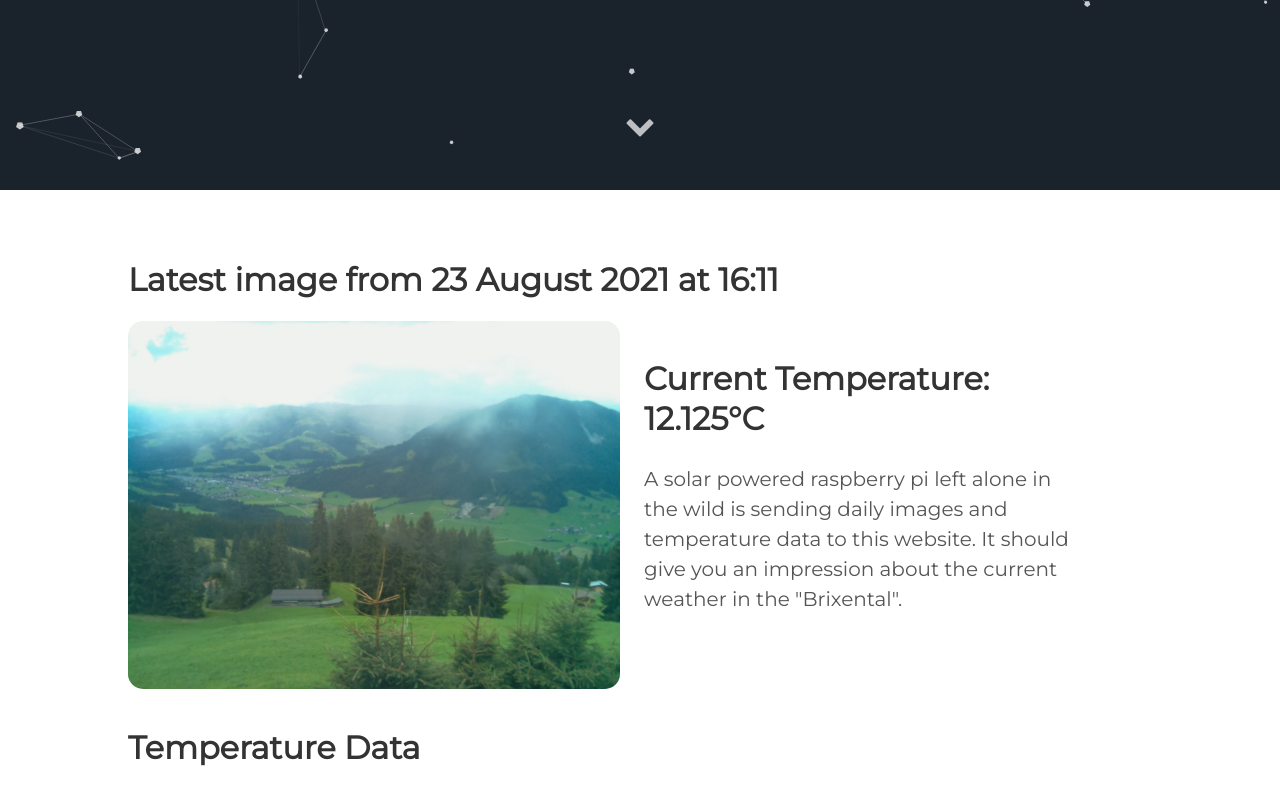
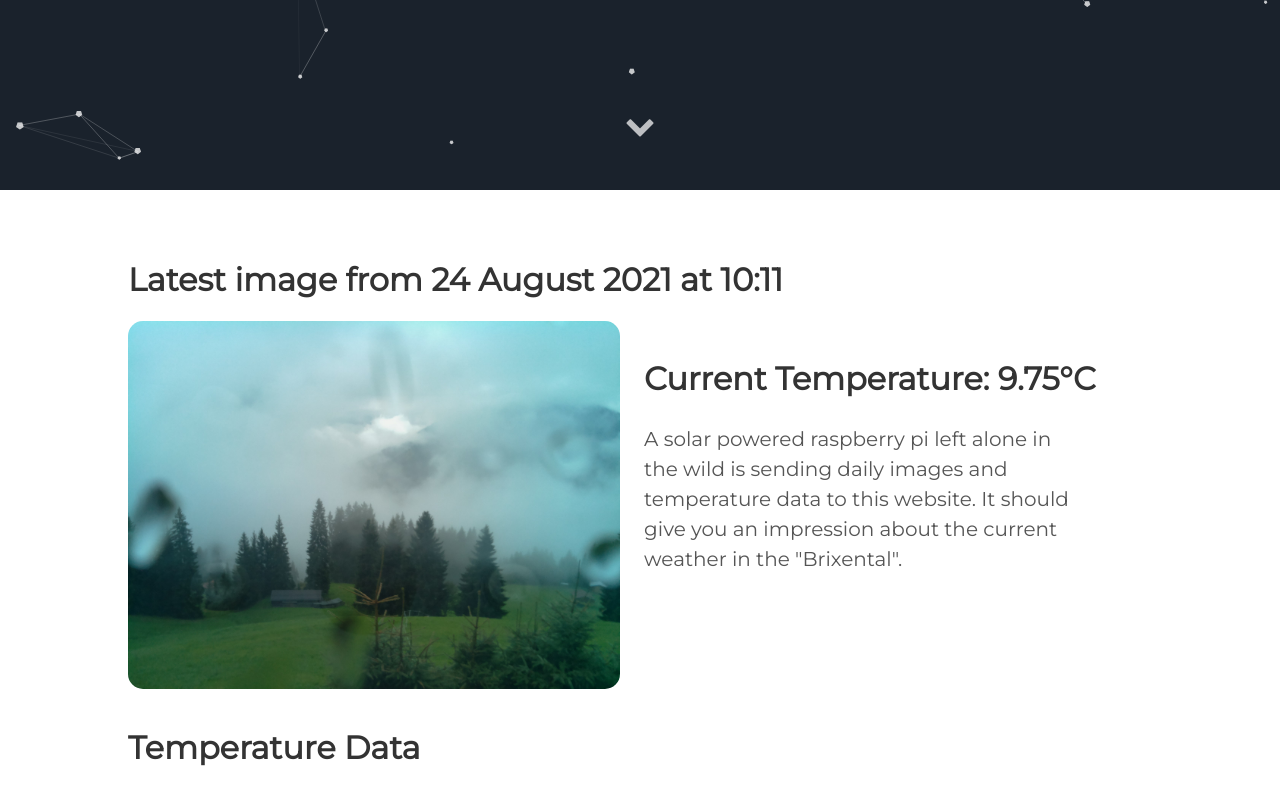
Before and after one commit to vektorious/vektorious.github.io, a Jekyll site: the page built from resources/huette.md, in a window 1280 px wide and 900 px high, scrolled down 710 px. Shown: the top 805 px of the window. Built offline with Jekyll 4.4.1, drawn with Linux system fonts in a browser that asks for light colours.

Commit message:
I'm a bot beep boop

```diff
--- a/resources/huette.md
+++ b/resources/huette.md
@@ -6,13 +6,13 @@
 description: 'Live image from the Austrian alps'
 twitter_text: ' '
 ---
-## Latest image from 23 August 2021 at 16:11
+## Latest image from 24 August 2021 at 10:11
 <div class="huette">
   <div class="huette-image">
     <img src="{{ "/assets/img/huette.jpg" | prepend: site.baseurl }}">
   </div>
   <div class="huette-text">
-        <h2>Current Temperature: 12.125°C</h2>
+        <h2>Current Temperature: 9.75°C</h2>
         <p>A solar powered raspberry pi left alone in the wild is sending daily images and temperature data to this website. It should give you an impression about the current weather in the "Brixental".</p>
 
   </div>
```
Also changed, not shown: rpi-script/2021-08-24_100953.txt (renamed from rpi-script/2021-08-23_160952.txt, +5 -6 lines), rpi-script/huette.md (+2 -2 lines), assets/img/huette.jpg, assets/img/temp_plot.png, rpi-script/temp_plot.png, 1 other file.
